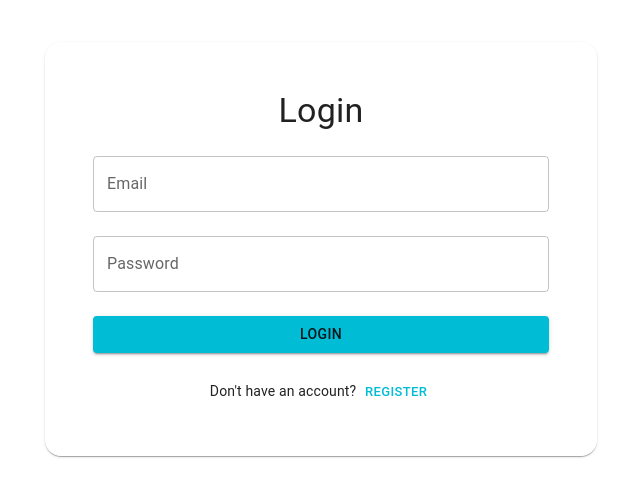
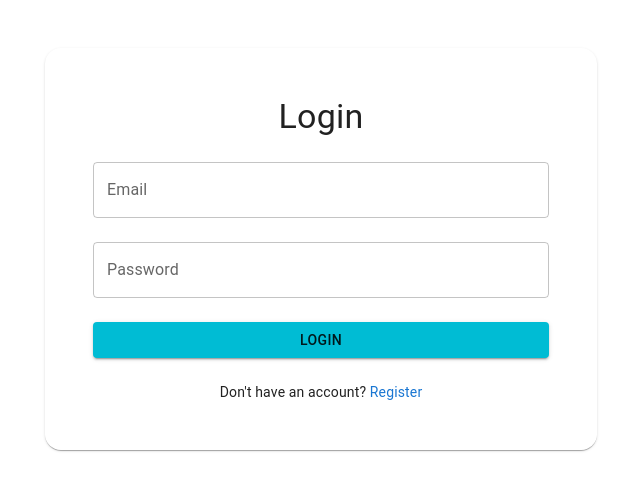
Before and after one commit to Suman599/PrepMateAI, a React (Vite) app: page /login in a window 1280 px wide. Shown: the part 151-648 px from the top of the page, without its empty margins (319-959 px from the left). Built offline with nearby package versions, Linux system fonts and the light colour scheme; no server answers.

Commit message:
Login fixed

```diff
--- a/src/pages/Login.jsx
+++ b/src/pages/Login.jsx
@@ -1,12 +1,13 @@
 import React, { useState } from 'react';
 import { TextField, Button, Container, Typography, Paper, Box } from '@mui/material';
-import { useAuth } from '../context/AuthContext';
-import { Link, useNavigate } from 'react-router-dom';
+import { useNavigate, Link } from 'react-router-dom';
 import { motion } from 'framer-motion';
 import toast from 'react-hot-toast';
+import axios from 'axios'; // IMPORT AXIOS
+
+const API_URL = process.env.REACT_APP_API_URL; // make sure this is set in your .env
 
 const Login = () => {
-  const { login } = useAuth();
   const navigate = useNavigate();
   const [email, setEmail] = useState('');
   const [password, setPassword] = useState('');
@@ -15,15 +16,26 @@ const Login = () => {
   const handleSubmit = async (e) => {
     e.preventDefault();
     if (!email || !password) return toast.error('Please enter email and password');
+
     setLoading(true);
     try {
-      await login(email, password); // login should store token in localStorage
+      // Make POST request to backend login
+      const response = await axios.post(`${API_URL}/login`, { email, password });
+
+      const token = response.data.token;
+      if (token) {
+        localStorage.setItem('token', token); // store token
+        toast.success('Login successful!');
         navigate('/'); // redirect to dashboard
+      } else {
+        toast.error('Invalid login response');
+      }
     } catch (err) {
       console.error(err);
       toast.error(err.response?.data?.message || 'Login failed');
+    } finally {
+      setLoading(false);
     }
-    setLoading(false);
   };
 
   return (
@@ -37,7 +49,14 @@ const Login = () => {
       }}
     >
       <motion.div initial={{ opacity: 0 }} animate={{ opacity: 1 }} transition={{ duration: 1 }}>
-        <Paper sx={{ p: 6, width: '100%', backdropFilter: 'blur(10px)', backgroundColor: 'rgba(255,255,255,0.2)' }}>
+        <Paper
+          sx={{
+            p: 6,
+            width: '100%',
+            backdropFilter: 'blur(10px)',
+            backgroundColor: 'rgba(255,255,255,0.2)',
+          }}
+        >
           <Box textAlign="center" mb={3}>
             <Typography variant="h4">Login</Typography>
           </Box>
@@ -62,19 +81,15 @@ const Login = () => {
               {loading ? 'Logging in...' : 'Login'}
             </Button>
           </form>
+
           <Box textAlign="center" mt={3}>
             <Typography variant="body2" sx={{ mt: 2 }}>
               Don't have an account?{' '}
-  <Button
-    variant="text"
-    size="small"
-    onClick={() => navigate('/register')}
-  >
+              <Link to="/register" style={{ textDecoration: 'none', color: '#1976d2' }}>
                 Register
-  </Button>
+              </Link>
             </Typography>
           </Box>
-
         </Paper>
       </motion.div>
     </Container>
```
Lines whose indentation alone changed are shown as unchanged.
